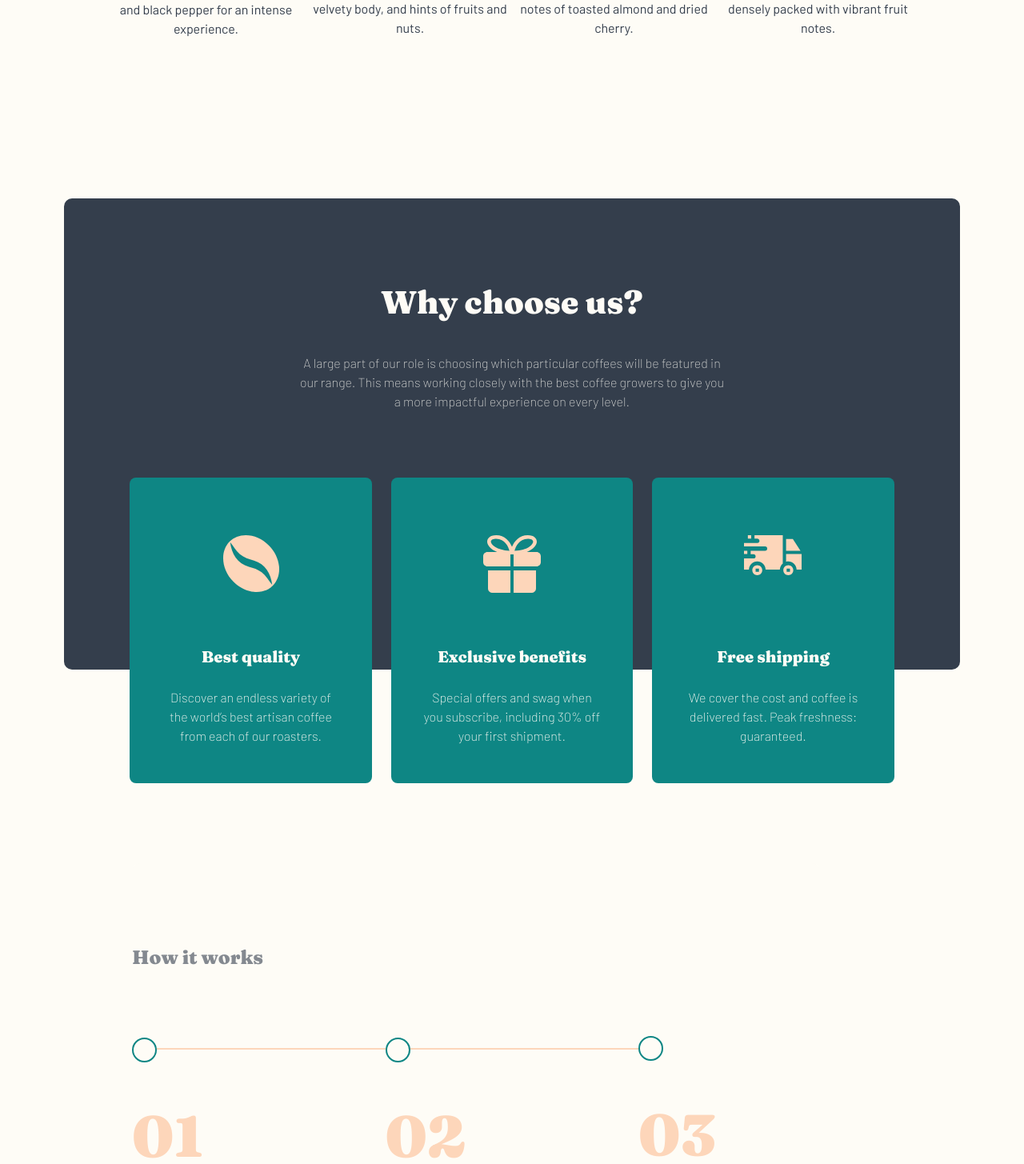
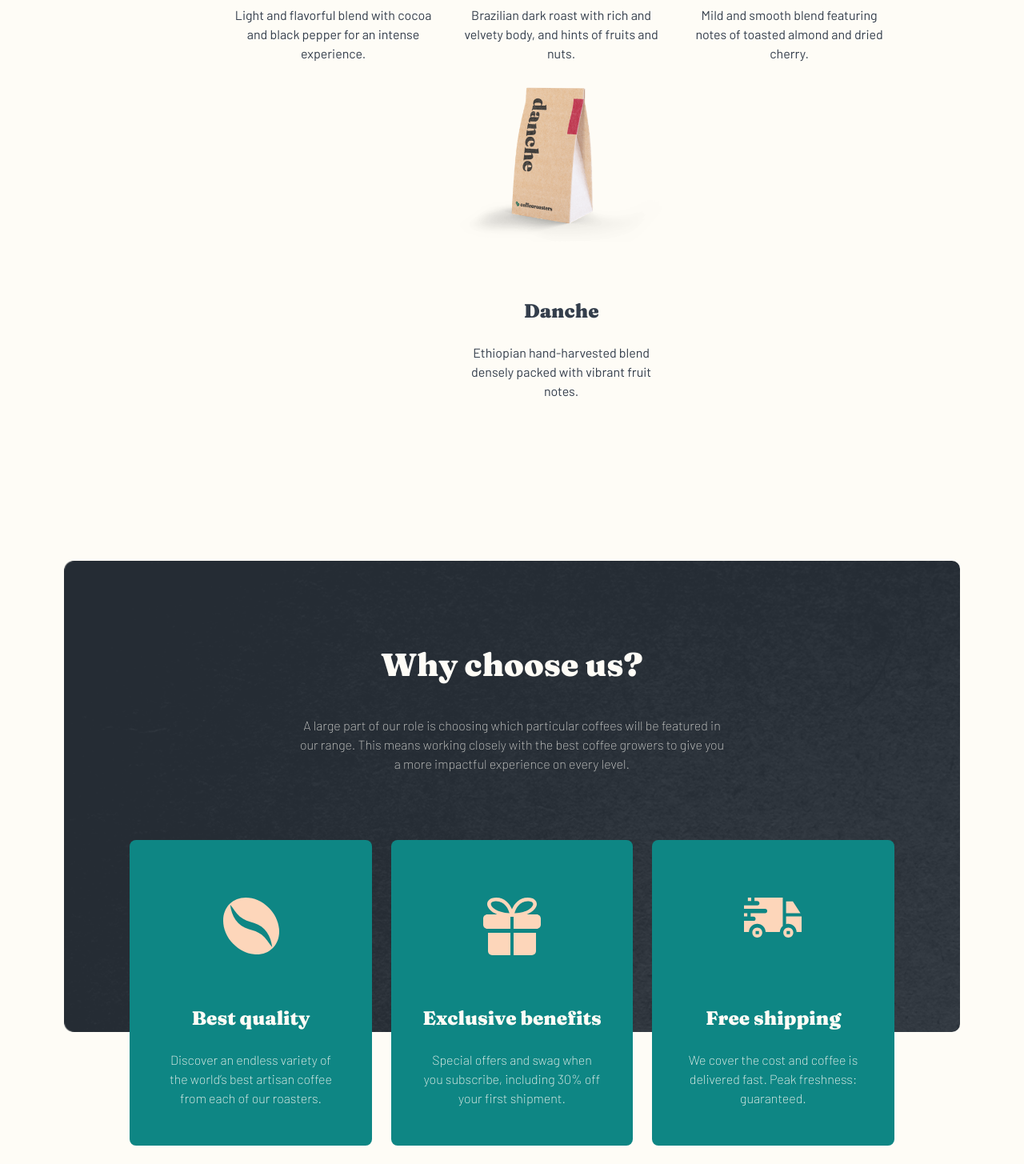
Before and after one commit to CodeHunt101/beanly-coffee, a Next.js app: page / in a window 1280 px wide. Shown: the part 1295-2750 px from the top of the page at 80% size. Built offline with nearby package versions, Linux system fonts and the light colour scheme.

Commit message:
features and footer styling improvements

```diff
--- a/app/_layout/footer/Footer.module.scss
+++ b/app/_layout/footer/Footer.module.scss
@@ -3,6 +3,8 @@
 
 .footer {
   margin: 7.5rem auto 4.5rem;
+  padding-inline: 0;
+  max-width: 1280px;
 
   .footerContent {
     display: flex;
--- a/app/_sections/features/Features.module.scss
+++ b/app/_sections/features/Features.module.scss
@@ -1,5 +1,9 @@
 @use "@/styles/abstracts/mixins" as *;
 @use "@/styles/abstracts/variables" as *;
+
+$image-mobile: "/assets/about/mobile/bg-quality.png";
+$image-tablet: "/assets/about/tablet/bg-quality.png";
+$image-desktop: "/assets/about/desktop/bg-quality.png";
 
 .features {
   margin-top: 7.5rem;
@@ -15,15 +19,19 @@
     padding: 4rem 0;
     min-height: 58.5rem;
     border-radius: 0.625rem;
-    @include bg-colour($clr-dark);
+    background-image: url($image-mobile);
+    background-size: cover;
+    z-index: -1;
 
     @include md {
       min-height: 35.3rem;
+      background-image: url($image-tablet);
     }
 
     @include lg {
       padding-top: 6.25rem;
       min-height: 36.8rem;
+      background-image: url($image-desktop);
     }
   }
 
@@ -146,8 +154,9 @@
   }
 
   .featureTitle {
-    @include font-size(400);
+    @include font-size(450);
     margin-bottom: 1.5rem;
+    line-height: 1.333;
   }
 
   .featureDescription {
--- a/app/_sections/products/Products.module.scss
+++ b/app/_sections/products/Products.module.scss
@@ -10,7 +10,7 @@
   }
 
   @include lg {
-    margin-top: 1.75rem;
+    margin-top: 0.875rem;
   }
 
   .title {
@@ -60,7 +60,8 @@
     }
 
     @include xl {
-      gap: 0;
+      gap: 1.875rem;
+      margin: 1.75rem auto 0 7.7rem;
     }
   }
 
@@ -81,6 +82,7 @@
       align-items: center;
       flex-direction: column;
       text-align: center;
+      gap: 4.472rem;
     }
 
     img {
@@ -88,13 +90,14 @@
       height: auto;
       @include md {
         width: 255px;
-        height: auto;
+        height: 193px;
       }
     }
   }
 
   .productName {
-    @include font-size(400);
+    @include font-size(450);
+    line-height: 1.333;
     margin-bottom: 1rem;
 
     @include md {
--- a/components/steps/Steps.module.scss
+++ b/components/steps/Steps.module.scss
@@ -132,6 +132,14 @@
   line-height: 1;
   margin: 3.5rem 0 1.5rem;
   @include text-colour($clr-secondary);
+
+  @include md {
+    margin: 3rem 0 2.625rem;
+  }
+
+  @include lg {
+    margin-top: 4.188rem 0 2.375rem;
+  }
 }
 
 .stepTitle {
```
